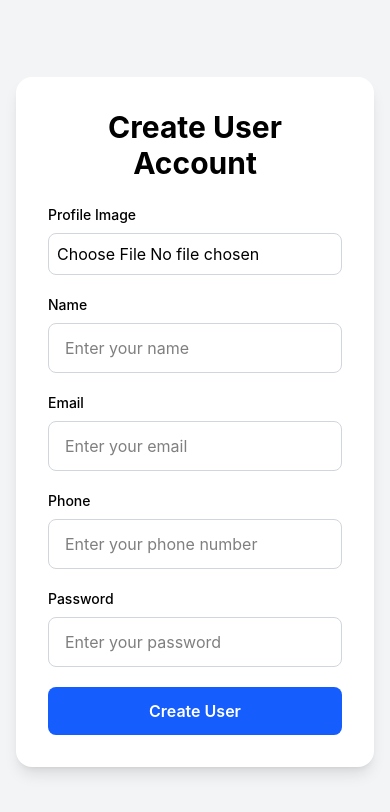
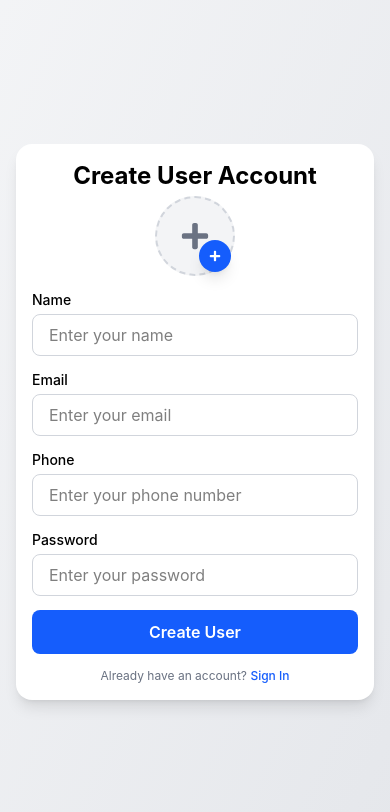
Before and after one commit to rushiiiiiiiiiiiiiiiiiiii/Microservice_Practise, a React (Vite) app: page /createUser in a window 390 px wide. Shown: the top 812 px of the page. Built offline with nearby package versions, Linux system fonts and the light colour scheme; sample sign-in values are in the browser's storage.

Commit message:
Responsive changes

```diff
--- a/src/pages/CreateUser.jsx
+++ b/src/pages/CreateUser.jsx
@@ -1,8 +1,10 @@
-import  { useState } from "react";
+import React, { useState } from "react";
 import axios from "axios";
-import {  useNavigate } from "react-router-dom";
+import { Link, useNavigate } from "react-router-dom";
+import { FaPlus } from "react-icons/fa";
 const CreateUser = () => {
   const navigate = useNavigate();
+  const [preview, setPreview] = useState(null);
   const [loader, setLoader] = useState(false);
   const [data, setData] = useState({
     name: "",
@@ -14,10 +16,19 @@ const CreateUser = () => {
 
   const getData = (e) => {
     const { name, value, files } = e.target;
+
+    if (files) {
+      setData({
+        ...data,
+        [name]: files[0],
+      });
+      setPreview(URL.createObjectURL(files[0]));
+    } else {
       setData({
         ...data,
         [name]: files ? files[0] : value,
       });
+    }
   };
 
   const handleCreateUser = async (e) => {
@@ -69,17 +80,17 @@ const CreateUser = () => {
     console.log("hii");
     console.log(imageKey);
     try {
-      const signupData = {
+      const CreateUserData = {
         ...data,
         profile_image: imageKey,
       };
       const resData = await axios.post(
         "https://emc6g4olt5.execute-api.ap-south-1.amazonaws.com/uat/practise/singup",
-        signupData,
+        CreateUserData,
       );
       console.log(resData.data.status);
       if (resData.data.status) {
-        navigate("/home");
+        navigate("/");
       }
       console.log(resData);
     } catch (err) {
@@ -90,76 +101,91 @@ const CreateUser = () => {
     }
   };
   return (
-    <div className="min-h-screen bg-gray-100 flex items-center justify-center px-4">
-      <div className="w-full max-w-md bg-white rounded-2xl shadow-lg p-8">
-        <h1 className="text-3xl font-bold text-center mb-6">Create User Account</h1>
+    <div className="min-h-screen bg-gradient-to-br from-gray-100 to-gray-200 flex items-center justify-center px-4 py-2">
+      <div className="w-full max-w-md bg-white rounded-2xl shadow-lg p-4 sm:p-5">
+        <h1 className="text-2xl font-bold text-center mb-1">Create User Account</h1>
 
-        <form className="space-y-5" onSubmit={handleCreateUser}>
-          <div>
-            <label className="block text-sm font-medium mb-2">
-              Profile Image
-            </label>
+        <form className="space-y-3.5" onSubmit={handleCreateUser}>
+          <div className="flex justify-center">
+            <label className="relative cursor-pointer">
               <input
                 type="file"
                 name="profile_image"
                 accept="image/*"
                 onChange={getData}
-              className="w-full border border-gray-300 rounded-lg p-2 cursor-pointer"
+                className="hidden"
               />
+
+              <div className="w-20 h-20 sm:w-24 sm:h-24 rounded-full border-2 border-dashed border-gray-300 overflow-hidden flex items-center justify-center bg-gray-100 hover:bg-gray-200 transition">
+                {preview ? (
+                  <img
+                    src={preview}
+                    alt="Preview"
+                    className="w-full h-full object-cover"
+                  />
+                ) : (
+                  <FaPlus className="text-3xl text-gray-500" />
+                )}
+              </div>
+
+              <div className="absolute bottom-1 right-1 bg-blue-600 text-white rounded-full w-8 h-8 flex items-center justify-center shadow-lg">
+                <FaPlus size={12} />
+              </div>
+            </label>
           </div>
 
           <div>
-            <label className="block text-sm font-medium mb-2">Name</label>
+            <label className="block text-sm font-medium mb-1">Name</label>
             <input
               type="text"
               name="name"
               onChange={getData}
               value={data.name}
               placeholder="Enter your name"
-              className="w-full border border-gray-300 rounded-lg px-4 py-3 outline-none focus:ring-2 focus:ring-blue-500"
+              className="w-full border border-gray-300 rounded-lg px-4 py-2 outline-none focus:ring-2 focus:ring-blue-500"
             />
           </div>
 
           <div>
-            <label className="block text-sm font-medium mb-2">Email</label>
+            <label className="block text-sm font-medium mb-1">Email</label>
             <input
               type="email"
               name="email"
               onChange={getData}
               value={data.email}
               placeholder="Enter your email"
-              className="w-full border border-gray-300 rounded-lg px-4 py-3 outline-none focus:ring-2 focus:ring-blue-500"
+              className="w-full border border-gray-300 rounded-lg px-4 py-2 outline-none focus:ring-2 focus:ring-blue-500"
             />
           </div>
 
           <div>
-            <label className="block text-sm font-medium mb-2">Phone</label>
+            <label className="block text-sm font-medium mb-1">Phone</label>
             <input
               type="tel"
               name="phone"
               onChange={getData}
               value={data.phone}
               placeholder="Enter your phone number"
-              className="w-full border border-gray-300 rounded-lg px-4 py-3 outline-none focus:ring-2 focus:ring-blue-500"
+              className="w-full border border-gray-300 rounded-lg px-4 py-2 outline-none focus:ring-2 focus:ring-blue-500"
             />
           </div>
 
           <div>
-            <label className="block text-sm font-medium mb-2">Password</label>
+            <label className="block text-sm font-medium mb-1">Password</label>
             <input
               type="password"
               name="password"
               onChange={getData}
               value={data.password}
               placeholder="Enter your password"
-              className="w-full border border-gray-300 rounded-lg px-4 py-3 outline-none focus:ring-2 focus:ring-blue-500"
+              className="w-full border border-gray-300 rounded-lg px-4 py-2 outline-none focus:ring-2 focus:ring-blue-500"
             />
           </div>
 
           <button
             type="submit"
             disabled={loader}
-            className="w-full bg-blue-600 text-white py-3 rounded-lg font-semibold hover:bg-blue-700 transition disabled:opacity-70 flex items-center justify-center gap-3"
+            className="w-full bg-blue-600 text-white py-2.5 rounded-lg font-semibold hover:bg-blue-700 transition disabled:opacity-70 flex items-center justify-center gap-3"
           >
             {loader ? (
               <>
@@ -170,6 +196,15 @@ const CreateUser = () => {
               "Create User"
             )}
           </button>
+
+          <p className="text-center text-xs sm:text-sm text-gray-500">
+            Already have an account?{" "}
+            <Link to="/">
+              <span className="text-blue-600 cursor-pointer font-medium">
+                Sign In
+              </span>
+            </Link>
+          </p>
         </form>
       </div>
     </div>
--- a/src/pages/Home.jsx
+++ b/src/pages/Home.jsx
@@ -29,21 +29,21 @@ const Home = () => {
     navigate('/')
   }
   return (
-    <div className="min-h-screen bg-gray-100 p-6">
+    <div className="min-h-screen bg-gray-100 p-3 sm:p-4 md:p-6">
       <div className="max-w-7xl mx-auto">
-        <div className="bg-white rounded-xl shadow-md p-6 mb-6 flex items-center justify-between">
-          <h1 className="text-3xl font-bold">Users Management</h1>
+        <div className="bg-white rounded-xl shadow-md p-4 sm:p-6 mb-4 sm:mb-6 flex flex-col sm:flex-row gap-4 sm:gap-0 sm:items-center sm:justify-between">
+          <h1 className="text-2xl sm:text-3xl font-bold text-center sm:text-left">Users Management</h1>
 
-          <div className="flex gap-3">
+          <div className="flex flex-col sm:flex-row gap-3 w-full sm:w-auto">
             <Link to="/createUser">
-              <button className="cursor-pointer bg-blue-600 text-white px-5 py-2 rounded-lg font-medium hover:bg-blue-700">
+              <button className="cursor-pointer w-full sm:w-auto bg-blue-600 text-white px-5 py-2 rounded-lg font-medium hover:bg-blue-700">
                 Add User
               </button>
             </Link>
 
             <button
               onClick={handleLogout}
-              className="cursor-pointer bg-red-600 text-white px-5 py-2 rounded-lg font-medium hover:bg-red-700"
+              className="cursor-pointer w-full sm:w-auto bg-red-600 text-white px-5 py-2 rounded-lg font-medium hover:bg-red-700"
             >
               Logout
             </button>
@@ -51,8 +51,8 @@ const Home = () => {
         </div>
 
         <div className="bg-white rounded-xl shadow-md overflow-hidden">
-          <div className="overflow-x-auto">
-            <table className="w-full">
+          <div className="overflow-x-auto scrollbar-thin">
+            <table className="w-full min-w-[900px]">
               <thead className="bg-gray-50 border-b">
                 <tr>
                   <th className="text-left px-6 py-4">Profile</th>
@@ -106,7 +106,7 @@ const Home = () => {
                         <img
                           src={user.profile_image}
                           alt={user.name}
-                          className="w-12 h-12 rounded-full object-cover"
+                          className="w-10 h-10 sm:w-12 sm:h-12 rounded-full object-cover"
                         />
                       </td>
                       <td className="px-6 py-4 font-light">{user.id}</td>
@@ -118,18 +118,18 @@ const Home = () => {
                       <td className="px-6 py-4 text-gray-600">{user.phone}</td>
 
                       <td className="px-6 py-4">
-                        <div className="flex items-center justify-center gap-2">
+                        <div className="flex flex-wrap items-center justify-center gap-2">
                           <Link to={`/user/${user.email}`}>
-                            <button className="cursor-pointer bg-green-600 text-white px-4 py-2 rounded-lg hover:bg-green-700">
+                            <button className="cursor-pointer text-sm bg-green-600 text-white px-3 py-2 rounded-lg hover:bg-green-700">
                               View
                             </button>
                           </Link>
 
-                          <button className="cursor-pointer bg-yellow-500 text-white px-4 py-2 rounded-lg hover:bg-yellow-600">
+                          <button className="cursor-pointer text-sm bg-yellow-500 text-white px-3 py-2 rounded-lg hover:bg-yellow-600">
                             Update
                           </button>
 
-                          <button className="cursor-pointer bg-red-600 text-white px-4 py-2 rounded-lg hover:bg-red-700">
+                          <button className="cursor-pointer text-sm bg-red-600 text-white px-3 py-2 rounded-lg hover:bg-red-700">
                             Delete
                           </button>
                         </div>
```
Lines whose indentation alone changed are shown as unchanged.
